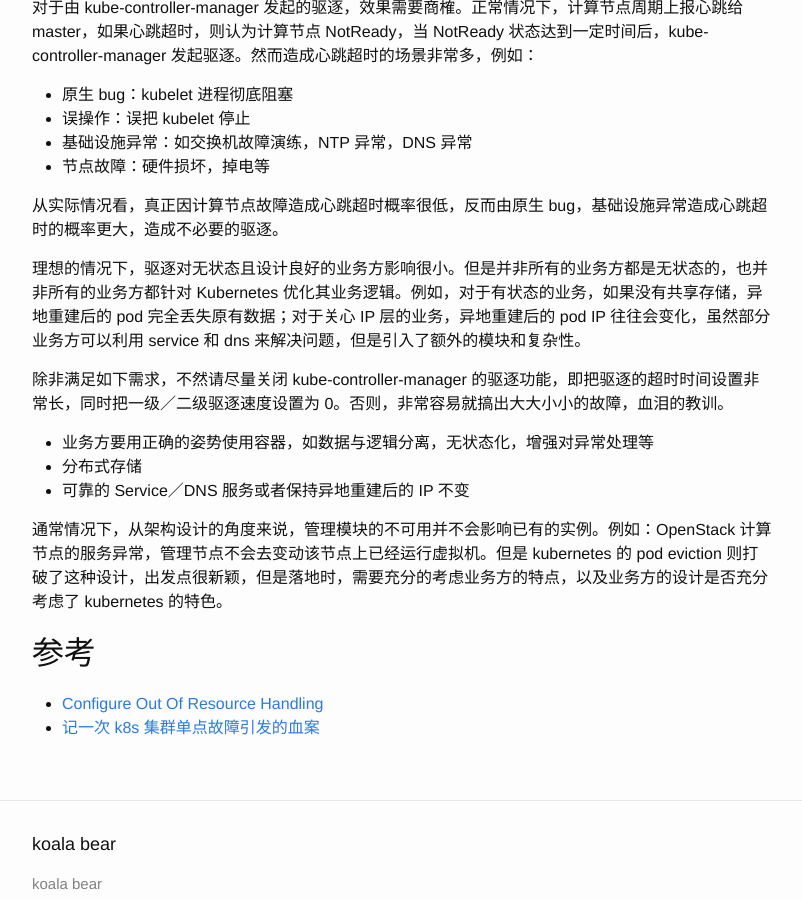
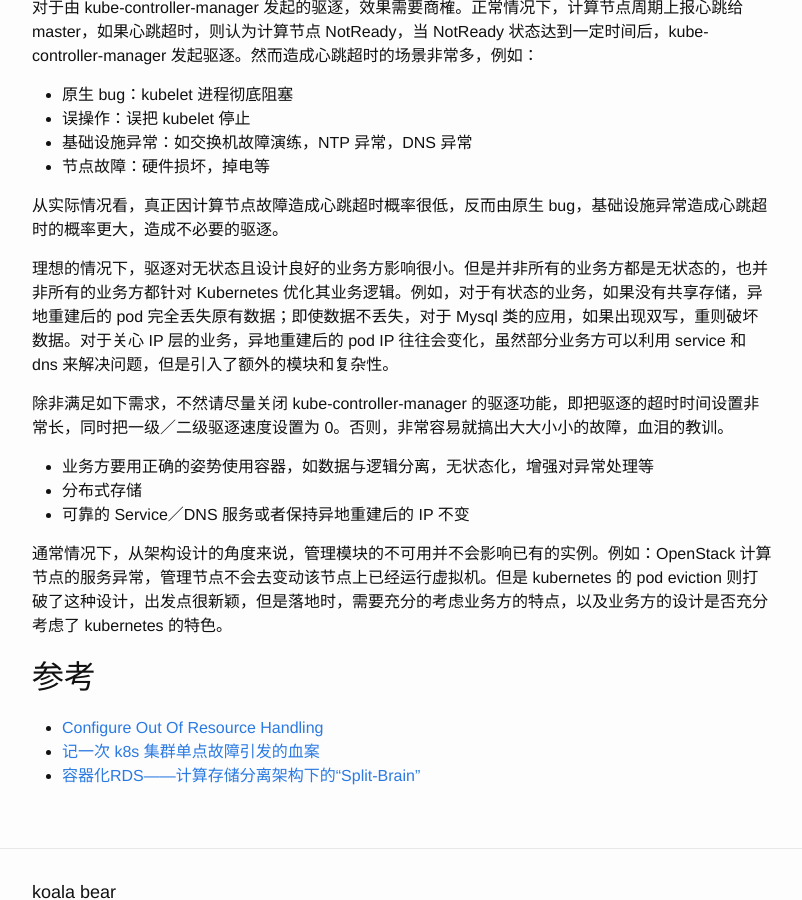
Before and after one commit to DeliangFan/deliangfan.github.io, a Jekyll site: the page built from _posts/2018-05-15-node_eviction.markdown, in a window 1280 px wide and 900 px high, scrolled down 1800 px. Shown: the whole window, without its empty margins (238-1040 px from the left). Built offline with Jekyll 4.4.1, drawn with Linux system fonts in a browser that asks for light colours; comment, search, counter and statistics services are not loaded.

Commit message:
update node eviction

```diff
--- a/_posts/2018-05-15-node_eviction.markdown
+++ b/_posts/2018-05-15-node_eviction.markdown
@@ -74,7 +74,7 @@
 
 从实际情况看，真正因计算节点故障造成心跳超时概率很低，反而由原生 bug，基础设施异常造成心跳超时的概率更大，造成不必要的驱逐。
 
-理想的情况下，驱逐对无状态且设计良好的业务方影响很小。但是并非所有的业务方都是无状态的，也并非所有的业务方都针对 Kubernetes 优化其业务逻辑。例如，对于有状态的业务，如果没有共享存储，异地重建后的 pod 完全丢失原有数据；对于关心 IP 层的业务，异地重建后的 pod IP 往往会变化，虽然部分业务方可以利用 service 和 dns 来解决问题，但是引入了额外的模块和复杂性。
+理想的情况下，驱逐对无状态且设计良好的业务方影响很小。但是并非所有的业务方都是无状态的，也并非所有的业务方都针对 Kubernetes 优化其业务逻辑。例如，对于有状态的业务，如果没有共享存储，异地重建后的 pod 完全丢失原有数据；即使数据不丢失，对于 Mysql 类的应用，如果出现双写，重则破坏数据。对于关心 IP 层的业务，异地重建后的 pod IP 往往会变化，虽然部分业务方可以利用 service 和 dns 来解决问题，但是引入了额外的模块和复杂性。
 
 除非满足如下需求，不然请尽量关闭 kube-controller-manager 的驱逐功能，即把驱逐的超时时间设置非常长，同时把一级／二级驱逐速度设置为 0。否则，非常容易就搞出大大小小的故障，血泪的教训。
 
@@ -88,3 +88,4 @@
 
 - [Configure Out Of Resource Handling](https://kubernetes.io/docs/tasks/administer-cluster/out-of-resource/)
 - [记一次 k8s 集群单点故障引发的血案](https://blog.csdn.net/YueDaoShengSi/article/details/54883039)
+- [容器化RDS——计算存储分离架构下的“Split-Brain”](https://mp.weixin.qq.com/s?__biz=MzA5OTAyNzQ2OA==&mid=2649696704&idx=1&sn=5714e324b212b0eb3b862f8600b345fa&chksm=889316a3bfe49fb5e8db58aa595e0e4a74556e050be1b8894c60ee7e00fe91abfdd28d97412d&scene=21#wechat_redirect)
```
